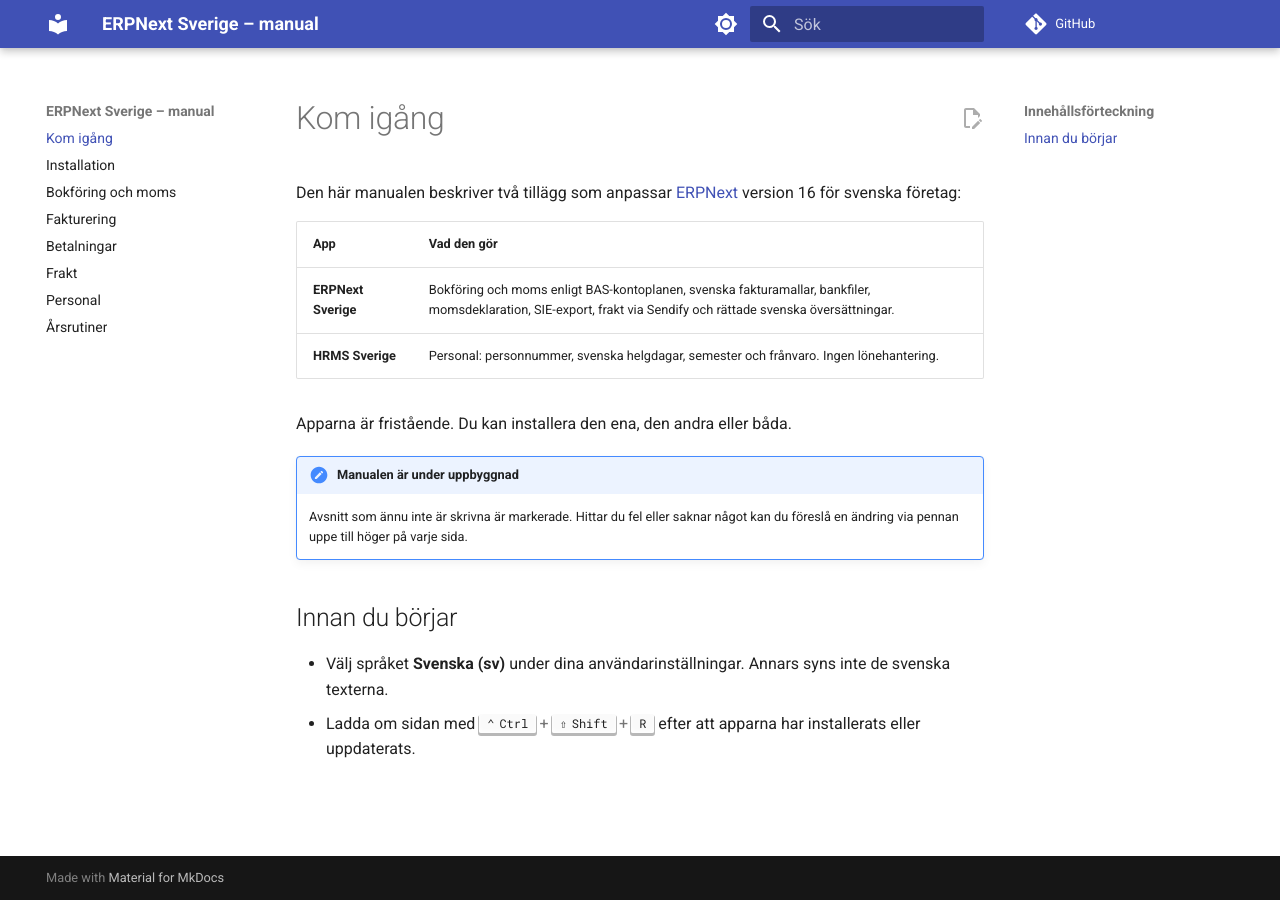
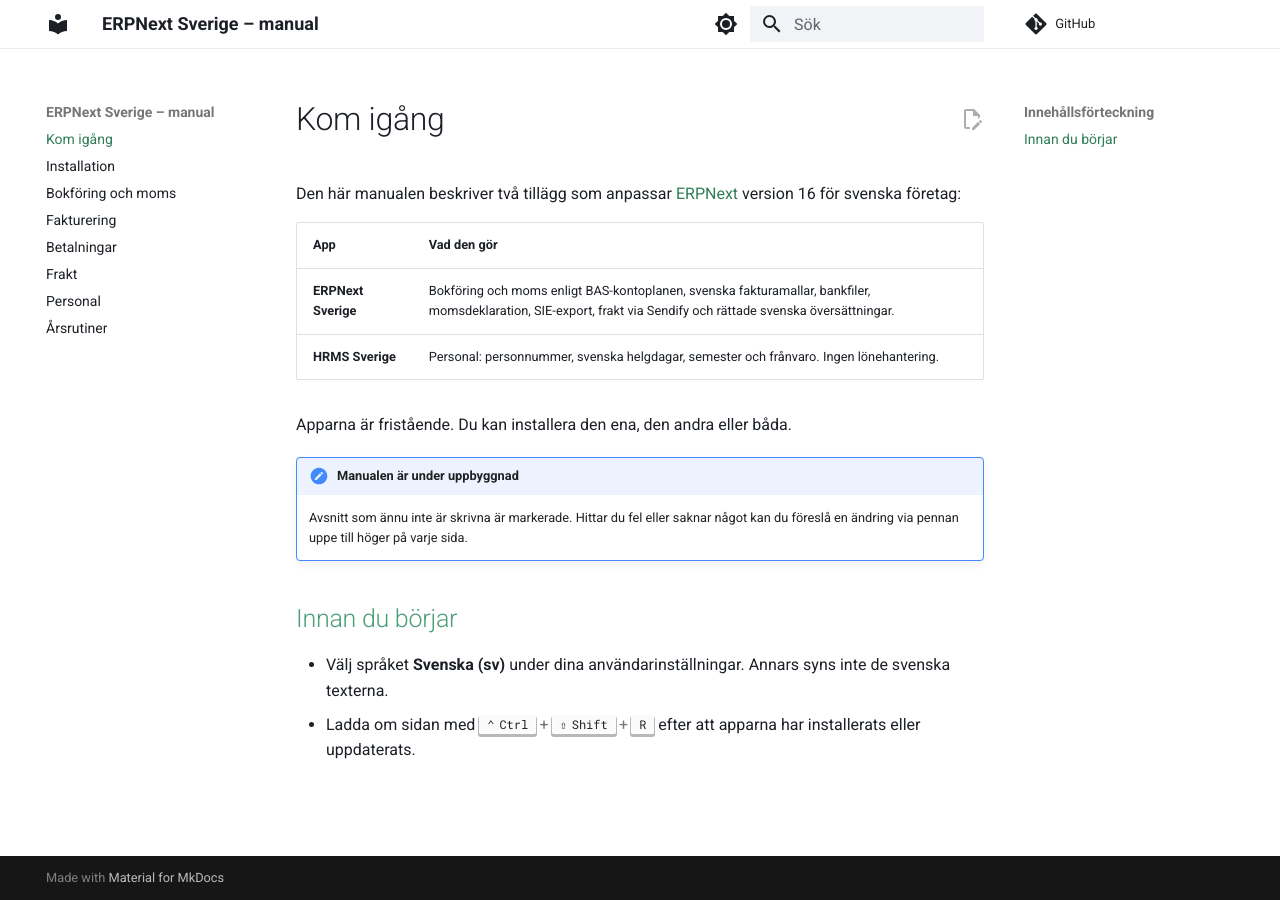
Before and after one commit to ubbe76/ERPNext-Sverige-docs, an MkDocs documentation site: the page built from docs/index.md, in a window 1280 px wide. Built offline with MkDocs 1.6.1 and Material for MkDocs 9.7.7, drawn with Linux system fonts in a browser that asks for light colours; comment, search, counter and statistics services are not loaded.

Commit message:
style: use Nav-ERP's colours
Light header with a hairline, neutral greys and the green accent
(#4a9e77, #48c58c in dark mode) for the active navigation, links and
section headings, taken from Nav-ERP's design tokens.

Co-Authored-By: Claude Opus 5.5 <noreply@anthropic.com>
Claude-Session: https://claude.ai/code/session_017ZWYKVpd8iA4CgMCfR541n

```diff
--- /dev/null
+++ b/docs/stylesheets/extra.css
@@ -0,0 +1,74 @@
+/* Colours from Nav-ERP's design foundation (dev/apps/web/styles/tokens.css):
+   calm and monochrome, with the green accent reserved for the active
+   navigation, buttons and links. */
+
+[data-md-color-scheme="default"] {
+  --md-primary-fg-color: #ffffff;
+  --md-primary-fg-color--light: #f6f7f9;
+  --md-primary-fg-color--dark: #e7eaef;
+  --md-primary-bg-color: #1c2026;
+  --md-primary-bg-color--light: #5c6470;
+
+  --md-accent-fg-color: #4a9e77;
+  --md-accent-fg-color--transparent: rgba(74, 158, 119, 0.1);
+
+  --md-default-bg-color: #ffffff;
+  --md-typeset-color: #1c2026;
+  /* Darker green for links: #4a9e77 is too light for body text on white. */
+  --md-typeset-a-color: #2f7d57;
+
+  --nav-erp-border: #e7eaef;
+  --nav-erp-heading: #4a9e77;
+}
+
+[data-md-color-scheme="slate"] {
+  --md-hue: 220;
+  --md-primary-fg-color: #1b1e24;
+  --md-primary-fg-color--light: #22262e;
+  --md-primary-fg-color--dark: #15171b;
+  --md-primary-bg-color: #edeef1;
+  --md-primary-bg-color--light: #a8aeb8;
+
+  --md-accent-fg-color: #48c58c;
+  --md-accent-fg-color--transparent: rgba(72, 197, 140, 0.1);
+
+  --md-default-bg-color: #15171b;
+  --md-typeset-color: #edeef1;
+  --md-typeset-a-color: #48c58c;
+
+  --nav-erp-border: #2a2e37;
+  --nav-erp-heading: #48c58c;
+}
+
+/* Light header separated by a hairline instead of a coloured bar. */
+.md-header {
+  border-bottom: 1px solid var(--nav-erp-border);
+  box-shadow: none;
+}
+
+.md-header[data-md-state="shadow"] {
+  box-shadow: none;
+}
+
+/* Section headings in the accent green, as in Nav-ERP. */
+.md-typeset h2 {
+  color: var(--nav-erp-heading);
+}
+
+.md-nav__link--active {
+  color: var(--md-accent-fg-color);
+}
+
+/* Page titles in the primary text colour rather than Material's light grey. */
+.md-typeset h1 {
+  color: var(--md-typeset-color);
+}
+
+/* Quiet search field, like Nav-ERP's inputs. */
+[data-md-color-scheme="default"] .md-search__form {
+  background-color: #f1f3f6;
+}
+
+[data-md-color-scheme="slate"] .md-search__form {
+  background-color: #20242b;
+}
--- a/mkdocs.yml
+++ b/mkdocs.yml
@@ -17,14 +17,21 @@ theme:
   palette:
     - media: "(prefers-color-scheme: light)"
       scheme: default
+      primary: custom
+      accent: custom
       toggle:
         icon: material/brightness-7
         name: Mörkt läge
     - media: "(prefers-color-scheme: dark)"
       scheme: slate
+      primary: custom
+      accent: custom
       toggle:
         icon: material/brightness-4
         name: Ljust läge
+
+extra_css:
+  - stylesheets/extra.css
 
 plugins:
   - search:
```
